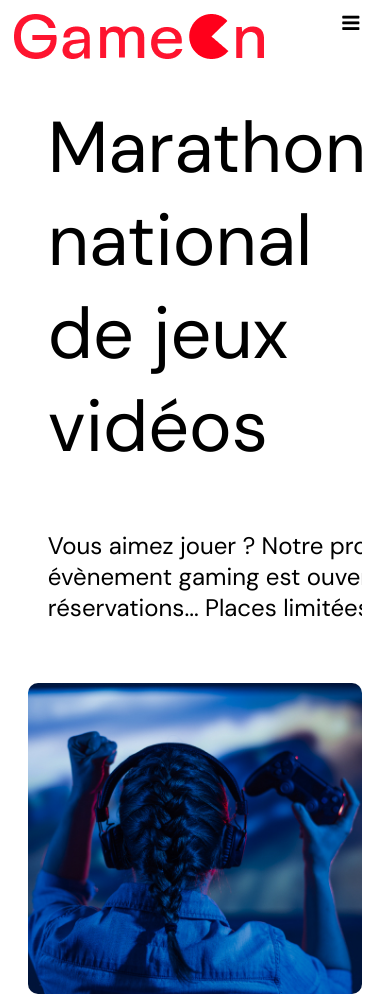
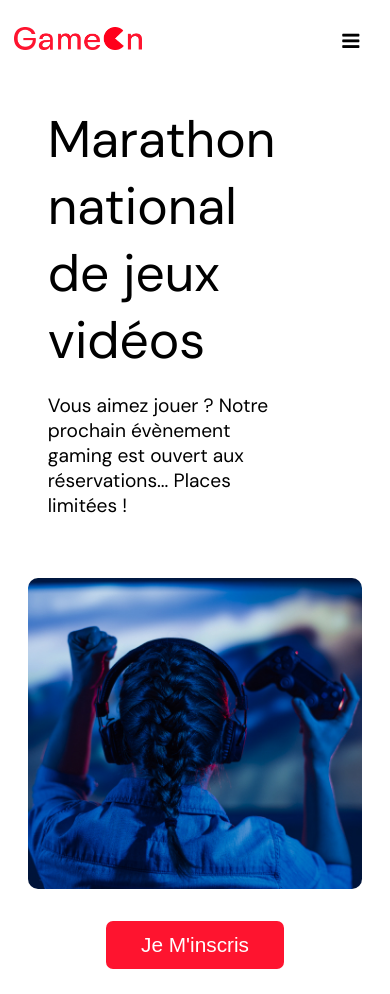
Before and after one commit to clarabernadou/Bernadou_Clara_P4_GameOn__15-09-2022, a plain HTML site: page index.html in a window 390 px wide. Shown: the top 994 px of the page. Drawn offline with Linux system fonts and the light colour scheme.

Commit message:
Update media queries

```diff
--- a/index.html
+++ b/index.html
@@ -32,6 +32,10 @@
     <main>
       <div class="hero-section">
         <div class="hero-content">
+        <div class="modal-confirm modal-body">
+          <p class="modal-confirm-message">Merci ! Votre réservation a été reçue.</p>
+          <span class="modal-confirm-btn">fermer</span>
+        </div>
           <h1 class="hero-headline">
             Marathon national<br>
             de jeux vidéos
@@ -51,10 +55,7 @@
           je m'inscris
         </button>
       </div>
-      <div class="modal-confirm modal-body">
-        <p class="modal-confirm-message">Merci ! Votre réservation a été reçue.</p>
-        <span class="modal-confirm-btn">fermer</span>
-      </div>
+
       <div class="bground">
         <div class="content">
           <span class="close"></span>
--- a/modal.css
+++ b/modal.css
@@ -27,6 +27,7 @@ p {
 
 img {
   padding-right: 1rem;
+  width: 10em;
 }
 
 .topnav {
@@ -73,9 +74,6 @@ img {
     float: right;
     display: block;
   }
-}
-
-@media screen and (max-width: 768px) {
   .topnav.responsive {position: relative;}
   .topnav.responsive .icon {
     position: absolute;
@@ -89,14 +87,25 @@ img {
   }
 }
 
-
-
  @media screen and (max-width: 540px) {
+  .topnav{
+    display: flex;
+    justify-content: space-between;
+    align-items: center;
+  }
   .topnav a {display: none;}
   .topnav a.icon {
     float: right;
     display: block;
     margin-top: -15px;
+  }
+  .main-navbar{
+    display: flex;
+    flex-direction: column;
+  }
+  img {
+    padding-right: 1rem;
+    width: 8em;
   }
 }
 
@@ -488,6 +497,7 @@ input[data-error]::after {
   height: 100%;
   display: block;
   padding: 0;
+  object-fit: cover;
 }
 .copyrights {
   color: #fe142f;
@@ -543,6 +553,28 @@ footer {
   }
 }
 
+@media screen and (max-width: 500px) {
+  .hero-headline{
+    font-size: 2.2em;
+    width: 6em;
+  }
+  .hero-text {
+    width: 13em;
+    font-size: 1.2rem;
+    margin-top: 1em;
+    padding: 0;
+  }
+  .copyrights{
+    font-size: 0.9rem;
+  }
+  .topnav.responsive .icon{
+    top: 38px;;
+  }
+  .main-navbar{
+    margin-top: 1em;
+  }
+}
+
 @keyframes modalopen {
   from {
     opacity: 0;
```
Also changed, not shown: 1 other file.
